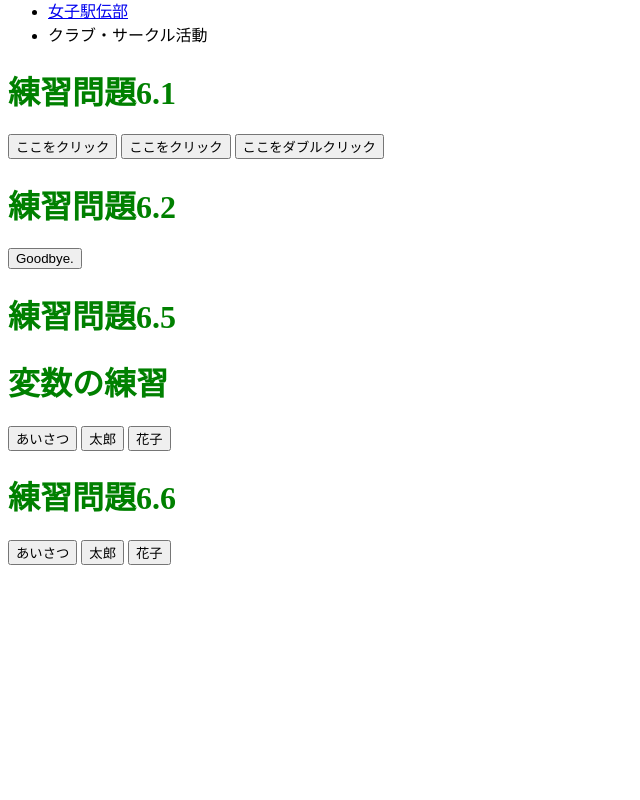
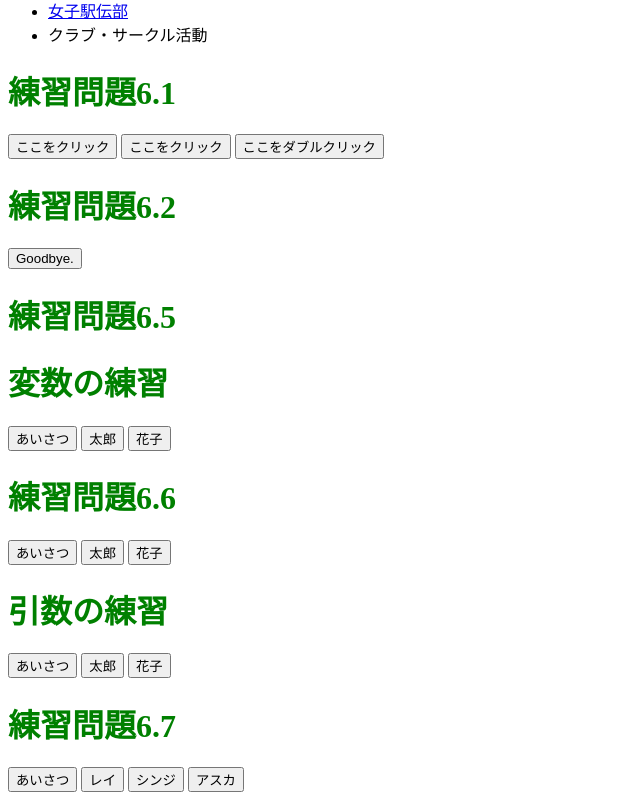
Before and after one commit to HIROPONFILMS/web2021-2, a plain HTML site: page index.html in a window 1280 px wide. Shown: the part 1900-2700 px from the top of the page, without its empty margins (0-640 px from the left). Before the commit the page ends 2473 px from the top, so only its background shows below. Drawn offline with Linux system fonts and the light colour scheme.

Commit message:
20211109

```diff
--- a/ex6-6.js
+++ b/ex6-6.js
@@ -1,5 +1,5 @@
-var who65 = 'world';
-function sayhello65() {alert('Hello, ' + who65 + '!');}
-function taro65() {who65 = '太郎';}
-function hanako65() {who65 = '花子';}
-function gakita() {alert(who65 + 'がきた ');}
+var who67 = 'world';
+function sayhello67() {alert('Hello, ' + who67 + '!');}
+function someone(x) {who67 = 'レイ';}
+function someone(x) {who67 = 'シンジ';}
+function someone(x) {who67 = 'アスカ';}
--- /dev/null
+++ b/ex6-7.js
@@ -0,0 +1,4 @@
+var who67 = 'world';
+function sayhello67() {alert('Hello, ' + who67 + '!');}
+function someone(x) {who67 = '太郎';}
+function someone(x) {who67 = '花子';}
--- a/index.html
+++ b/index.html
@@ -11,6 +11,8 @@
   <script src="ex6-1.js"></script>
   <script src="ex6-2.js"></script>
   <script src="ex6-5.js"></script>
+  <script src="ex6-7.js"></script>
+  <script src="ex6-6.js"></script>
 
 
 </head>
@@ -112,5 +114,17 @@
 <input type= "button" value= "太郎" onclick= "taro65();gakita()">
 <input type= "button" value= "花子" onclick= "hanako65();gakita()">
 
+
+<h1>引数の練習</h1>
+<input type= "button" value= "あいさつ" onclick= "sayhello67()">
+<input type= "button" value= "太郎" onclick= "someone('太郎')">
+<input type= "button" value= "花子" onclick= "someone('花子')">
+
+<h1>練習問題6.7</h1>
+<input type= "button" value= "あいさつ" onclick= "sayhello67()">
+<input type= "button" value= "レイ" onclick= "someone('レイ')">
+<input type= "button" value= "シンジ" onclick= "someone('シンジ')">
+<input type= "button" value= "アスカ" onclick= "someone('アスカ')">
+
 </body>
 </html>
```
